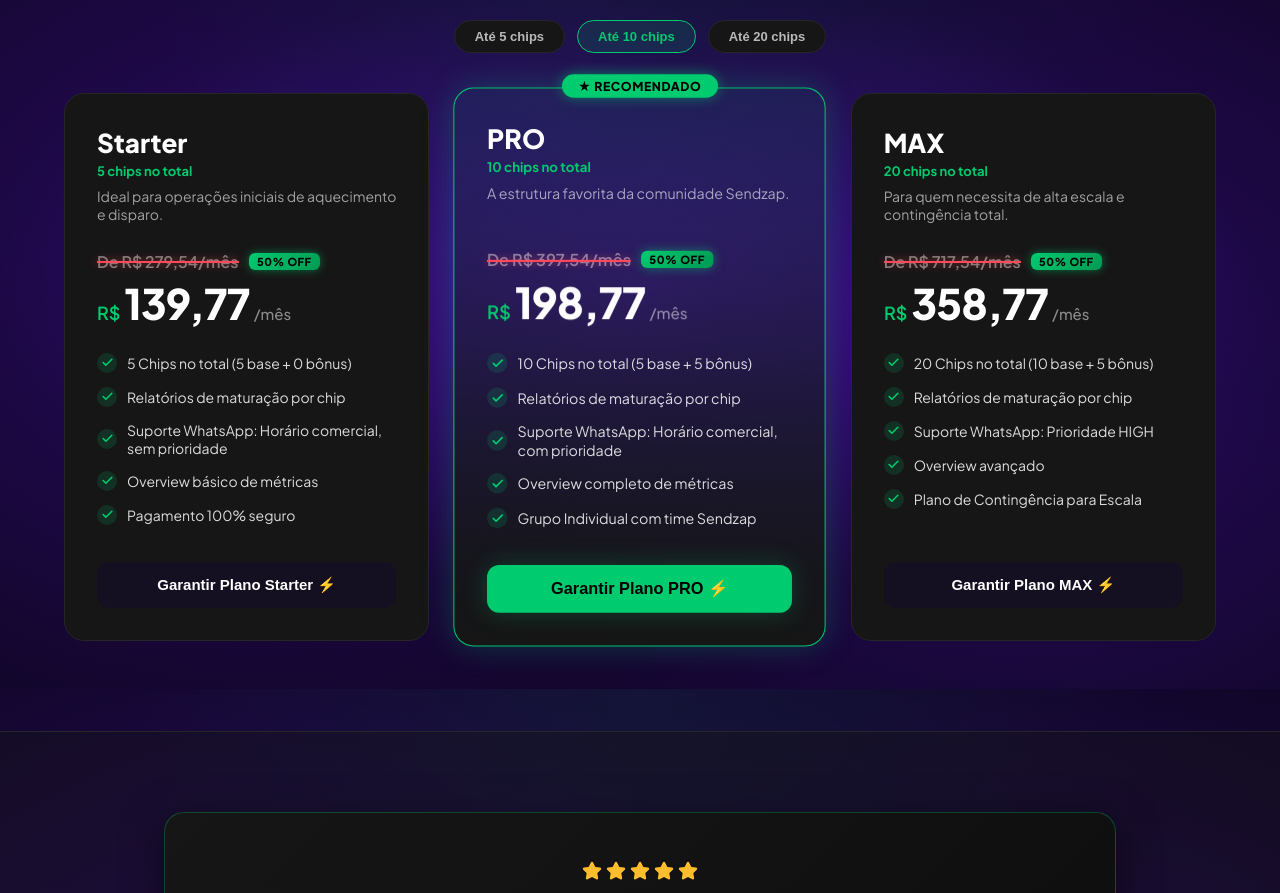
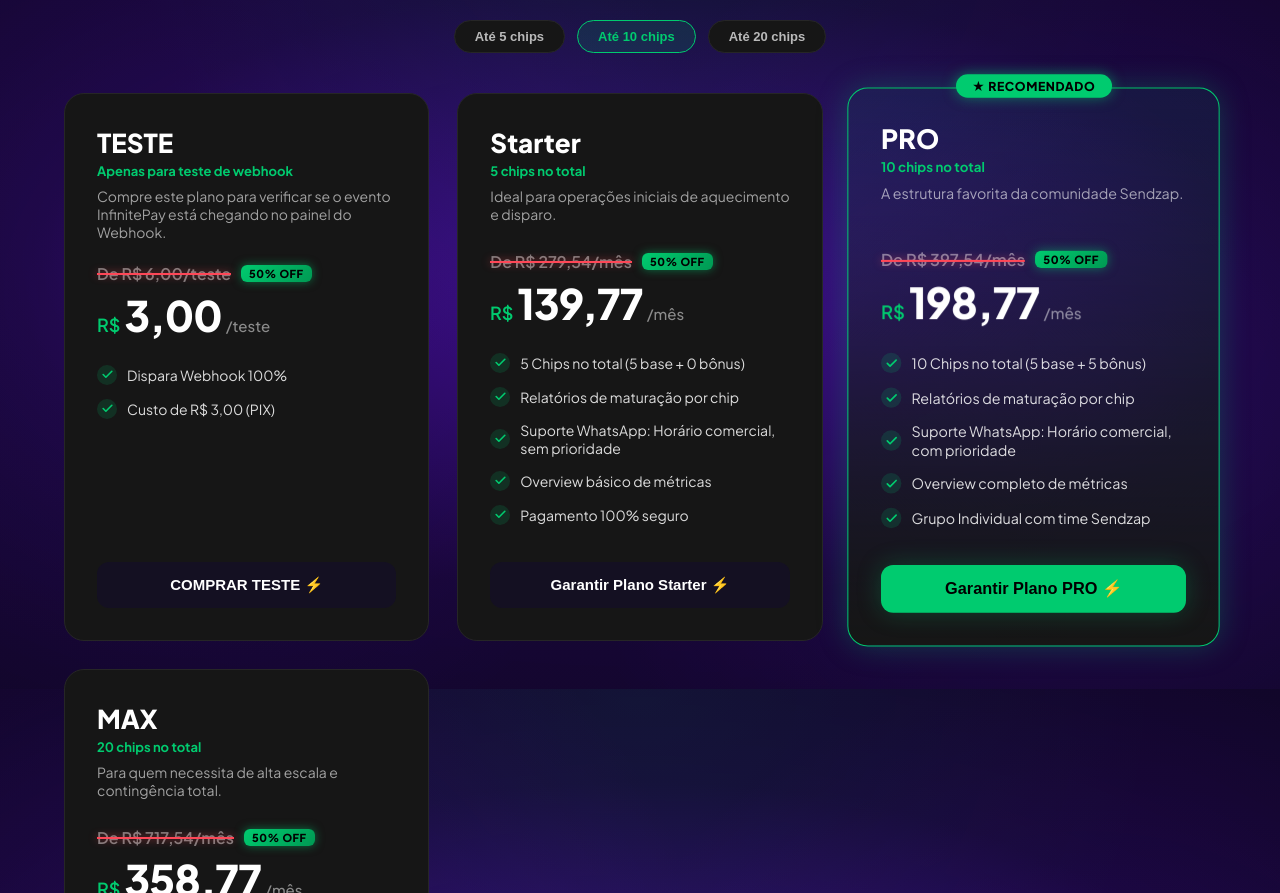
Before and after one commit to ag12x-gth/sendzap-landpage, a React (Vite) app: page / in a window 1280 px wide. Shown: the part 3311-4204 px from the top of the page. Built offline with nearby package versions, Linux system fonts and the light colour scheme.

Commit message:
feat: add 3 BRL TESTE plan for webhook debugging

```diff
--- a/src/components/PricingPagarme.tsx
+++ b/src/components/PricingPagarme.tsx
@@ -96,6 +96,10 @@
   const handleOpenCheckout = (plan: any) => {
     setSelectedPlan(plan);
     if (plan && plan.price) {
+      if (plan.name === 'TESTE') {
+        window.location.href = 'https://checkout.infinitepay.io/ag12-sendz/ZfFsAIhP4E';
+        return;
+      }
       if (plan.name === 'PRO') {
         window.location.href = 'https://checkout.infinitepay.io/ag12-sendz/VnyPhdGK1W';
         return;
@@ -293,7 +297,22 @@
 
   const plansData = {
     mensal: [
-
+      {
+        chips: 1,
+        name: "TESTE",
+        price: "3,00",
+        originalPrice: "6,00",
+        period: "/teste",
+        popular: false,
+        badge: "TESTE",
+        subtext: "Apenas para teste de webhook",
+        description: "Compre este plano para verificar se o evento InfinitePay está chegando no painel do Webhook.",
+        features: [
+          "Dispara Webhook 100%",
+          "Custo de R$ 3,00 (PIX)"
+        ],
+        cta: "COMPRAR TESTE ⚡"
+      },
       {
         chips: 5,
         name: "Starter",
```
